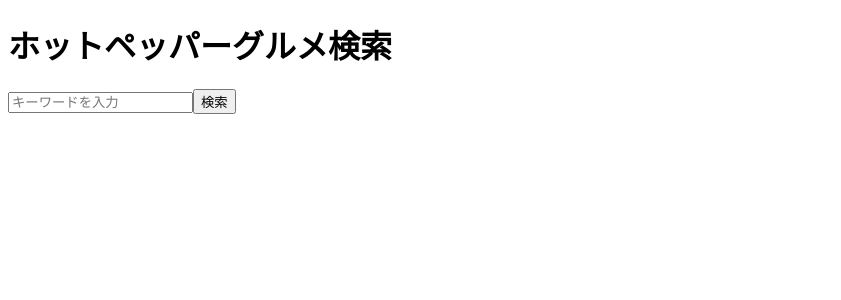
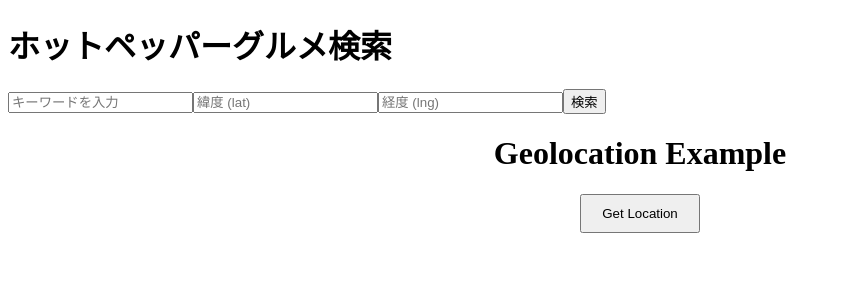
Before and after one commit to dango-the-world/gourmet-search-app, a Next.js app: page / in a window 1280 px wide. Shown: the top 300 px of the page, without its empty margins (0-841 px from the left). Built offline with nearby package versions, Linux system fonts and the light colour scheme.

Commit message:
add: 位置情報テスト

```diff
--- a/src/app/_components/ApiTest.tsx
+++ b/src/app/_components/ApiTest.tsx
@@ -2,14 +2,21 @@
 
 import { useState } from "react";
 
-export default function ApiTest() {
+export default function SearchPage() {
   const [keyword, setKeyword] = useState("");
+  const [lat, setLat] = useState("");
+  const [lng, setLng] = useState("");
   const [results, setResults] = useState<any[]>([]);
 
   const handleSearch = async () => {
-    const response = await fetch(
-      `/api/search?keyword=${encodeURIComponent(keyword)}`
-    );
+    const params = new URLSearchParams();
+    if (keyword) params.append("keyword", keyword);
+    if (lat && lng) {
+      params.append("lat", lat);
+      params.append("lng", lng);
+    }
+
+    const response = await fetch(`/api/search?${params.toString()}`);
     const data = await response.json();
 
     if (data.results) {
@@ -26,6 +33,18 @@
         onChange={(e) => setKeyword(e.target.value)}
         placeholder="キーワードを入力"
       />
+      <input
+        type="text"
+        value={lat}
+        onChange={(e) => setLat(e.target.value)}
+        placeholder="緯度 (lat)"
+      />
+      <input
+        type="text"
+        value={lng}
+        onChange={(e) => setLng(e.target.value)}
+        placeholder="経度 (lng)"
+      />
       <button onClick={handleSearch}>検索</button>
 
       <ul>
--- /dev/null
+++ b/src/app/_components/Geolocation.tsx
@@ -0,0 +1,47 @@
+"use client";
+
+import { useState } from "react";
+
+export const Geolocation: React.FC = () => {
+  const [location, setLocation] = useState<{
+    latitude: number;
+    longitude: number;
+  } | null>(null);
+  const [error, setError] = useState<string | null>(null);
+
+  const handleGetLocation = () => {
+    if (!navigator.geolocation) {
+      setError("Geolocation is not supported by your browser.");
+      return;
+    }
+
+    navigator.geolocation.getCurrentPosition(
+      (position) => {
+        const { latitude, longitude } = position.coords;
+        setLocation({ latitude, longitude });
+        setError(null);
+      },
+      (err) => {
+        setError(err.message);
+      }
+    );
+  };
+
+  return (
+    <div style={{ textAlign: "center", marginTop: "20px" }}>
+      <h1>Geolocation Example</h1>
+      <button
+        onClick={handleGetLocation}
+        style={{ padding: "10px 20px", cursor: "pointer" }}
+      >
+        Get Location
+      </button>
+      {location && (
+        <p>
+          Latitude: {location.latitude}, Longitude: {location.longitude}
+        </p>
+      )}
+      {error && <p style={{ color: "red" }}>Error: {error}</p>}
+    </div>
+  );
+};
--- a/src/app/api/search/route.ts
+++ b/src/app/api/search/route.ts
@@ -3,22 +3,36 @@
 export async function GET(request: Request) {
   const { searchParams } = new URL(request.url);
   const keyword = searchParams.get("keyword") || "";
+  const lat = searchParams.get("lat");
+  const lng = searchParams.get("lng");
   const apiKey = process.env.HOTPEPPER_API_KEY;
 
-  const apiUrl = `https://webservice.recruit.co.jp/hotpepper/gourmet/v1/?key=${apiKey}&keyword=${encodeURIComponent(
-    keyword
-  )}&format=json`;
+  // ベースURLの作成
+  let apiUrl = `https://webservice.recruit.co.jp/hotpepper/gourmet/v1/?key=${apiKey}&format=json`;
 
-  console.log(`Requesting URL: ${apiUrl}`);
+  // 条件を動的に追加
+  if (keyword) {
+    apiUrl += `&keyword=${encodeURIComponent(keyword)}`;
+  }
+  if (lat && lng) {
+    apiUrl += `&lat=${lat}&lng=${lng}`;
+  }
 
   try {
     const response = await fetch(apiUrl);
+
+    if (!response.ok) {
+      console.error("API Error:", response.status, response.statusText);
+      return NextResponse.json(
+        { error: `API request failed with status ${response.status}` },
+        { status: response.status }
+      );
+    }
+
     const data = await response.json();
-
-    console.log(`Requesting URL: ${apiUrl}`);
-
     return NextResponse.json(data);
-  } catch (error: unknown) {
+  } catch (error) {
+    console.error("Fetch Error:", error);
     return NextResponse.json(
       { error: "Failed to fetch data" },
       { status: 500 }
--- a/src/app/page.tsx
+++ b/src/app/page.tsx
@@ -1,10 +1,12 @@
 import React from "react";
 import ApiTest from "./_components/ApiTest";
+import { Geolocation } from "./_components/Geolocation";
 
 const page = () => {
   return (
     <>
       <ApiTest />
+      <Geolocation />
     </>
   );
 };
```
